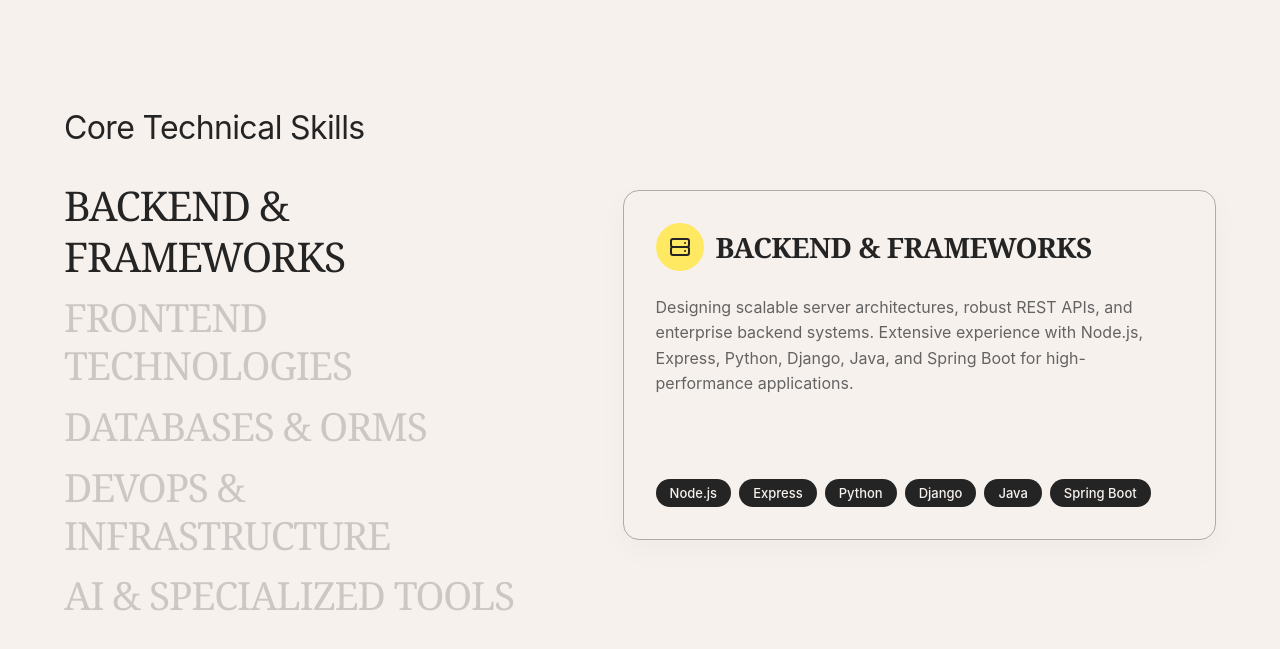
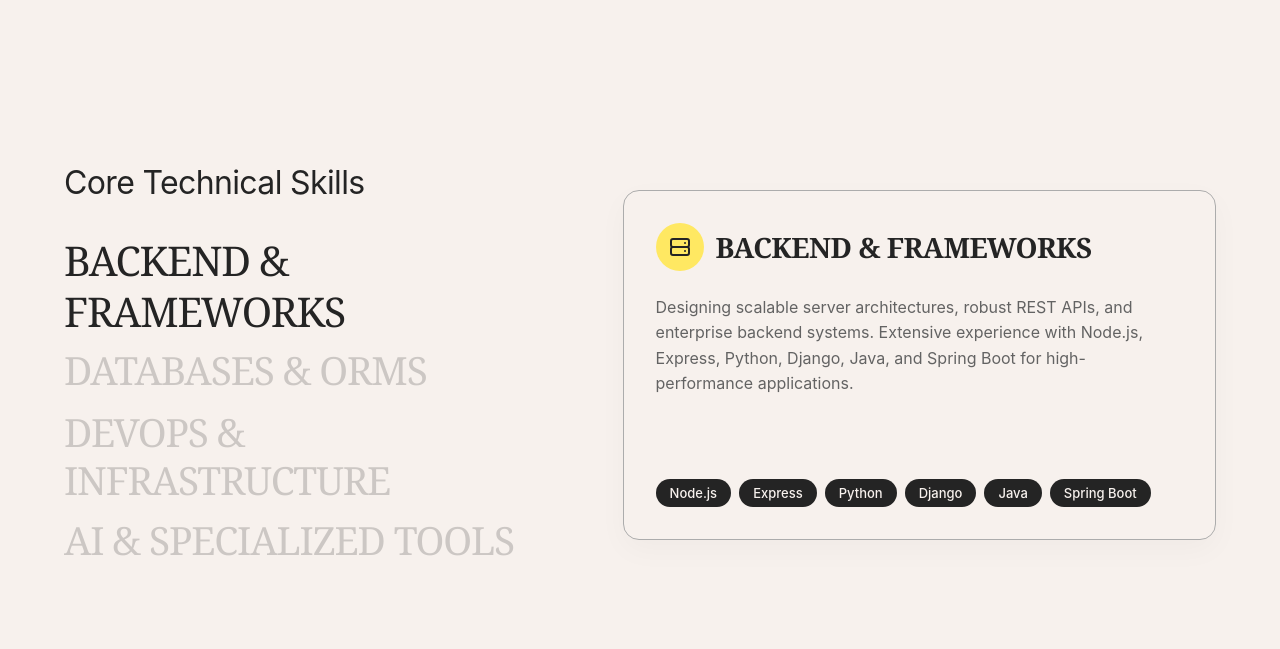
Before and after one commit to nileshgsuthar2003-cmyk/myportfolio, a React (Vite) app in the folder nilesh-portfolio-react/: page / in a window 1280 px wide. Shown: the part 2469-3118 px from the top of the page. Built offline with nearby package versions, Linux system fonts and the light colour scheme; a web font is replaced by a local one.

Commit message:
Remove Frontend Technologies category from skillsData

```diff
--- a/nilesh-portfolio-react/src/components/Skills/skillsData.js
+++ b/nilesh-portfolio-react/src/components/Skills/skillsData.js
@@ -10,15 +10,6 @@ export const skillsData = [
   },
   {
     id: 1,
-    title: "Frontend Technologies",
-    content: "Crafting responsive, dynamic, and modern user interfaces. Proficient in React, semantic HTML5, and custom CSS for smooth, interactive user experiences.",
-    pills: ["React", "HTML", "CSS"],
-    icon: `<svg fill="none" viewBox="0 0 24 24" stroke="currentColor">
-             <path stroke-linecap="round" stroke-linejoin="round" stroke-width="2" d="M10 20l4-16m4 4l4 4-4 4M6 16l-4-4 4-4" />
-           </svg>`
-  },
-  {
-    id: 2,
     title: "Databases & ORMs",
     content: "Architecting relational database schemas, writing efficient queries, and managing data ORM layers using MySQL, Sequelize ORM, SQLite, and relational database design principles.",
     pills: ["MySQL", "Sequelize ORM", "SQLite", "Relational Database Design"],
@@ -27,7 +18,7 @@ export const skillsData = [
            </svg>`
   },
   {
-    id: 3,
+    id: 2,
     title: "DevOps & Infrastructure",
     content: "Managing Linux servers and production environments. Experienced with Nginx reverse proxying, systemd services, Gunicorn, SSL automation, SSH workflows, and Eventlet workers.",
     pills: ["Linux Server Administration", "Nginx", "systemd", "Gunicorn", "SSL Automation", "SSH", "Eventlet Workers"],
@@ -36,7 +27,7 @@ export const skillsData = [
            </svg>`
   },
   {
-    id: 4,
+    id: 3,
     title: "AI & Specialized Tools",
     content: "Building AI pipelines, deep learning utilities, and OCR document processors. Hands-on experience with PyTorch, Local LLM inference (Gemini, Qwen), Nougat OCR, and API rate-limit management.",
     pills: ["PyTorch", "Local LLM Inference (Gemini, Qwen)", "Nougat OCR", "API Rate-Limit Management"],
```
